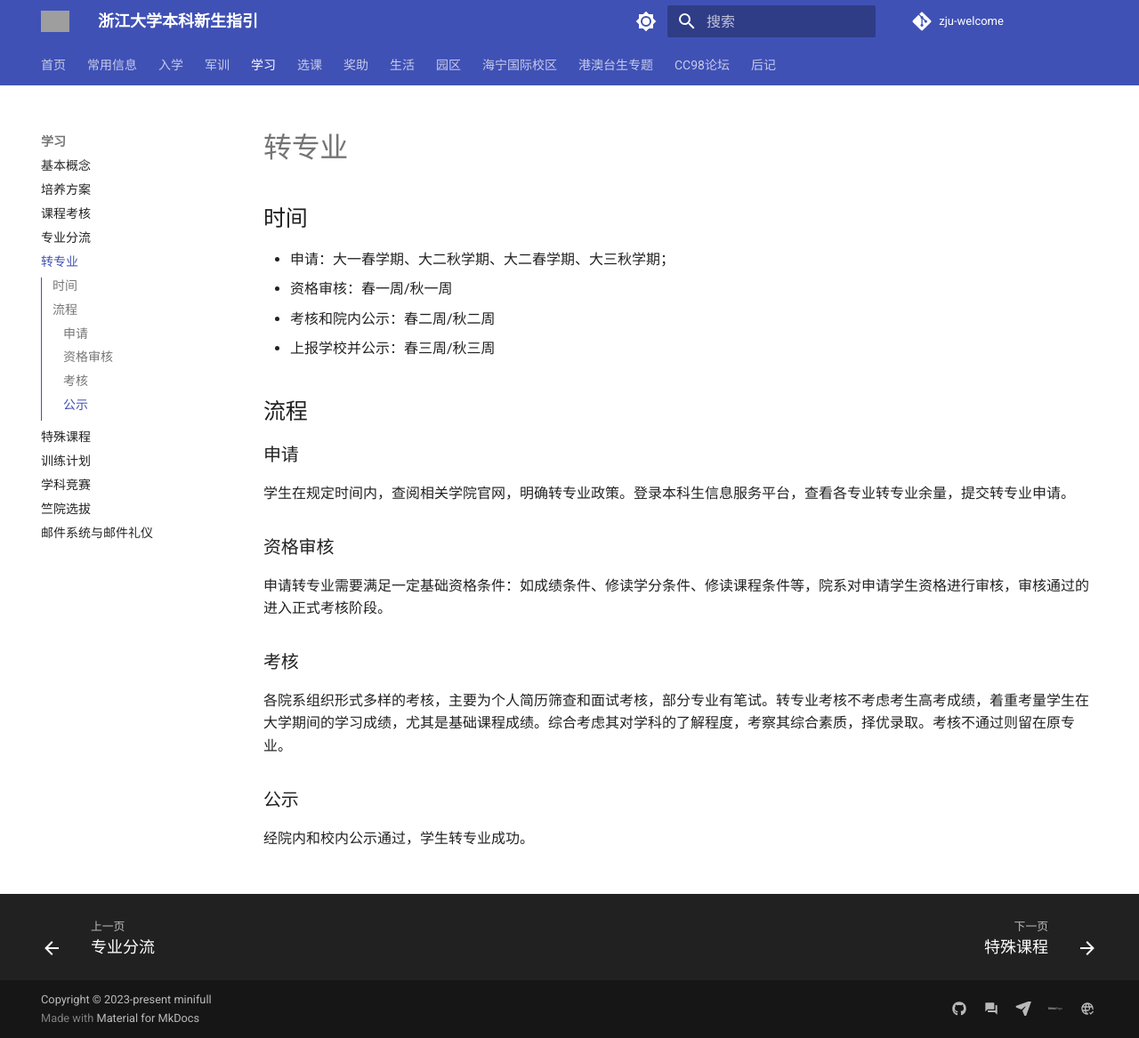
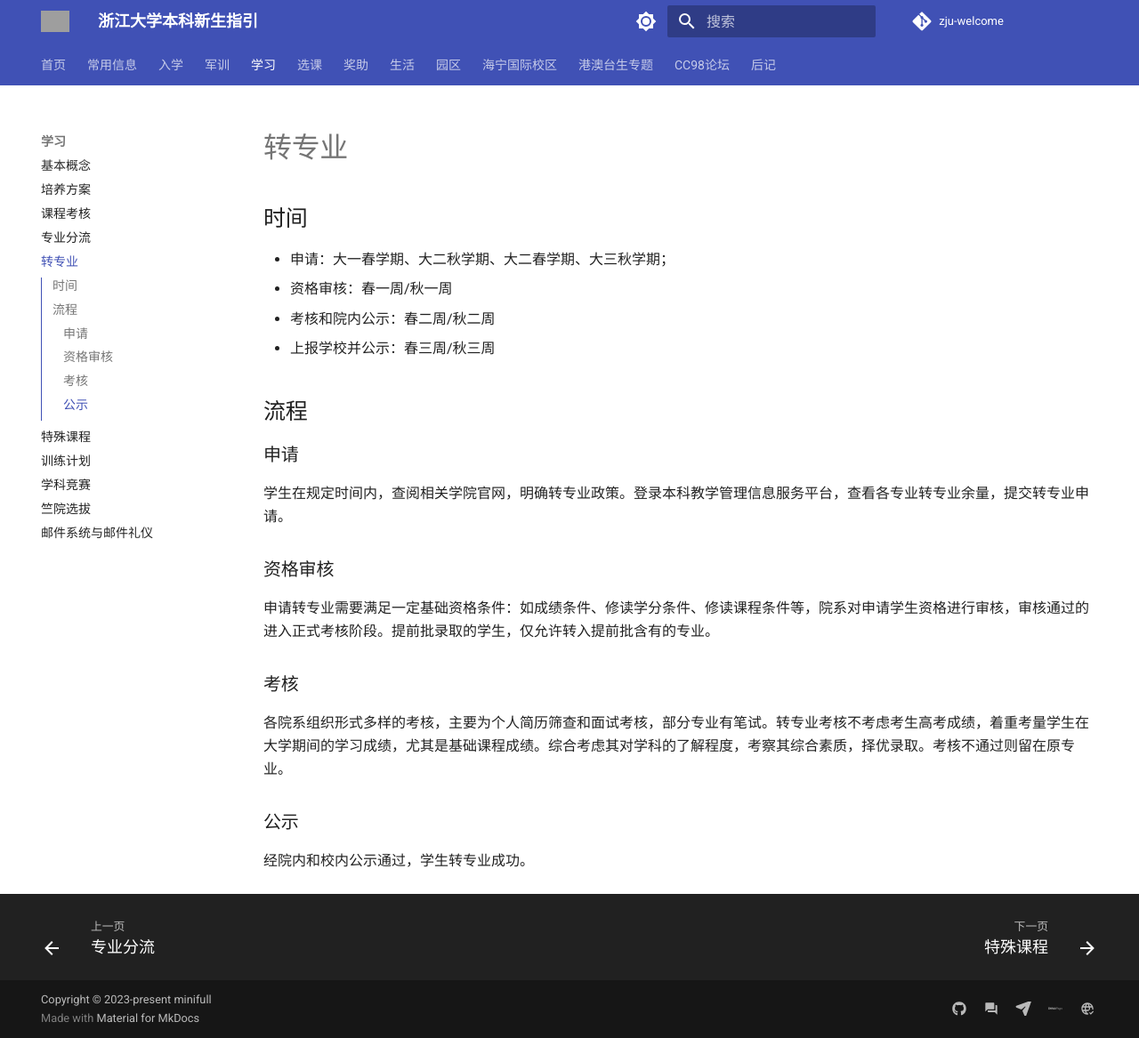
Before and after one commit to mini-full/zju-welcome, an MkDocs documentation site: the page built from docs/learning/major_transfer.md, in a window 1280 px wide and 1167 px high. Shown: the whole window at 89% size. Built offline with MkDocs 1.6.1 and Material for MkDocs 9.7.7, drawn with Linux system fonts in a browser that asks for light colours; comment, search, counter and statistics services are not loaded; grey boxes are pictures that could not be loaded.

Commit message:
Update major_transfer.md

```diff
--- a/docs/learning/major_transfer.md
+++ b/docs/learning/major_transfer.md
@@ -11,11 +11,11 @@
 
 ### 申请
 
-学生在规定时间内，查阅相关学院官网，明确转专业政策。登录本科生信息服务平台，查看各专业转专业余量，提交转专业申请。
+学生在规定时间内，查阅相关学院官网，明确转专业政策。登录本科教学管理信息服务平台，查看各专业转专业余量，提交转专业申请。
 
 ### 资格审核
 
-申请转专业需要满足一定基础资格条件：如成绩条件、修读学分条件、修读课程条件等，院系对申请学生资格进行审核，审核通过的进入正式考核阶段。
+申请转专业需要满足一定基础资格条件：如成绩条件、修读学分条件、修读课程条件等，院系对申请学生资格进行审核，审核通过的进入正式考核阶段。提前批录取的学生，仅允许转入提前批含有的专业。
 
 ### 考核
 
```
